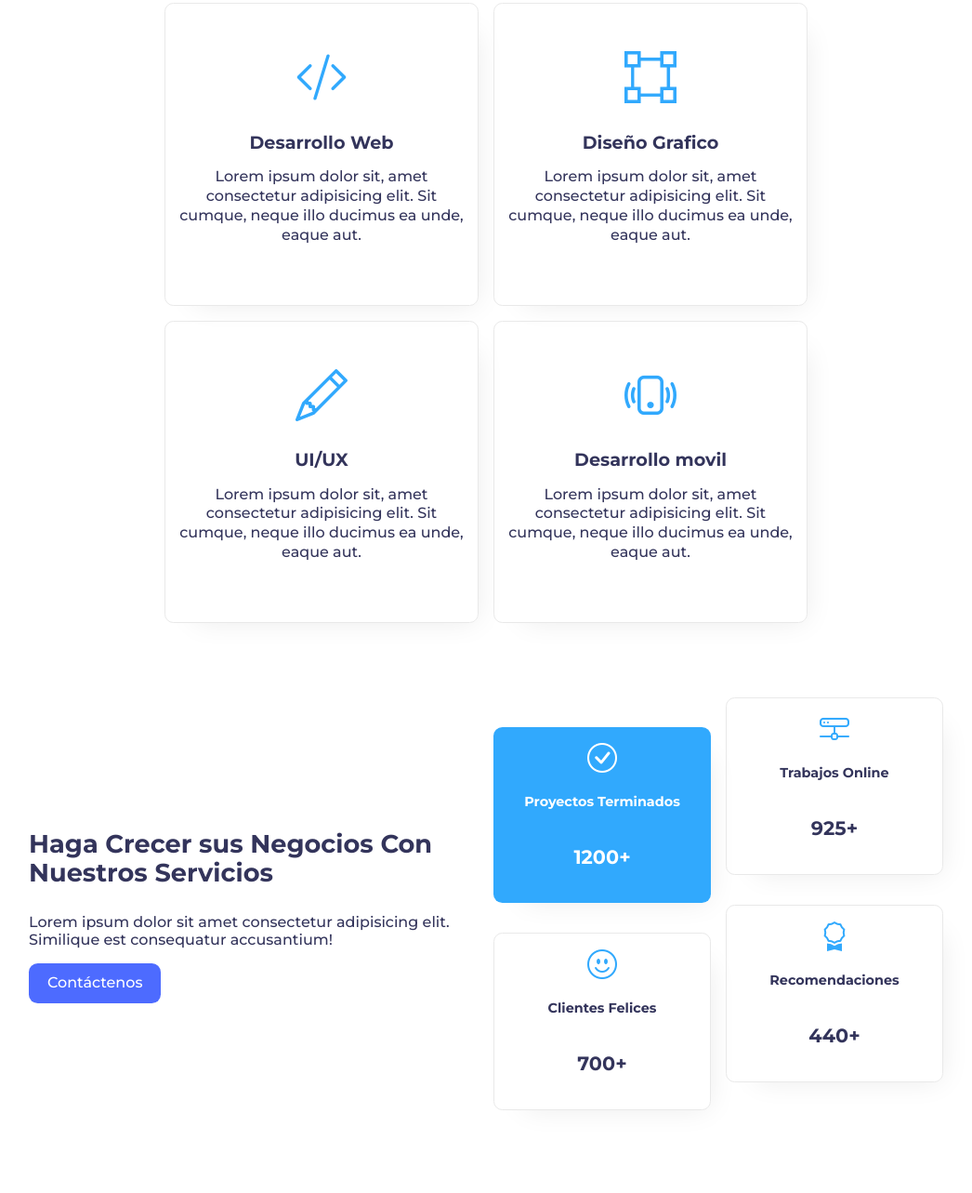
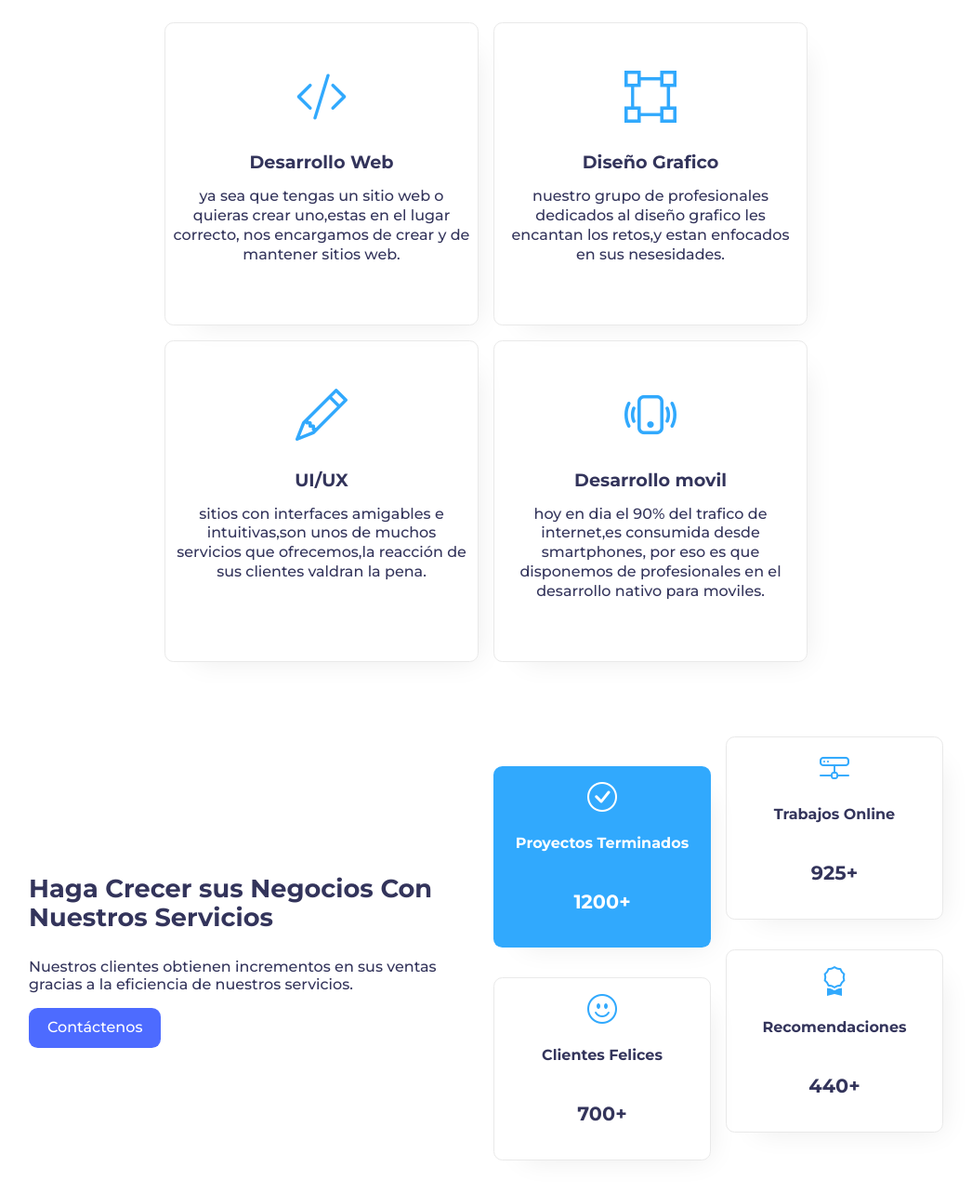
Before and after one commit to ivanretamozodev/trabajo-practico-integrador, a plain HTML site: page dist/index.html in a window 1280 px wide. Shown: the part 764-2047 px from the top of the page at 93% size, without its empty margins (117-1163 px from the left). Drawn offline with nearby package versions, Linux system fonts and the light colour scheme; no server answers.

Commit message:
removiendo lorem ipsums

```diff
--- a/dist/index.html
+++ b/dist/index.html
@@ -44,8 +44,8 @@
         <div class="hero__text">
           <h2>Encuentra la Mejor Solución Para tus Idéas</h2>
           <p>
-            Lorem, ipsum dolor sit amet consectetur adipisicing elit. Fugit est
-            dolorem ea suscipit quisquam
+            Somos un equipo de profesionales,enfocados en traerles de manera
+            eficiente las soluciones tecnologicas que usted nesesita.
           </p>
           <button>Contáctenos</button>
         </div>
@@ -189,8 +189,8 @@
             </div>
             <h4 class="services__card--title">Desarrollo Web</h4>
             <p class="services__card--paragraph">
-              Lorem ipsum dolor sit, amet consectetur adipisicing elit. Sit
-              cumque, neque illo ducimus ea unde, eaque aut.
+              ya sea que tengas un sitio web o quieras crear uno,estas en el
+              lugar correcto, nos encargamos de crear y de mantener sitios web.
             </p>
           </div>
           <div class="services__card">
@@ -199,8 +199,8 @@
             </div>
             <h4 class="services__card--title">Diseño Grafico</h4>
             <p class="services__card--paragraph">
-              Lorem ipsum dolor sit, amet consectetur adipisicing elit. Sit
-              cumque, neque illo ducimus ea unde, eaque aut.
+              nuestro grupo de profesionales dedicados al diseño grafico les
+              encantan los retos,y estan enfocados en sus nesesidades.
             </p>
           </div>
           <div class="services__card">
@@ -209,8 +209,9 @@
             </div>
             <h4 class="services__card--title">UI/UX</h4>
             <p class="services__card--paragraph">
-              Lorem ipsum dolor sit, amet consectetur adipisicing elit. Sit
-              cumque, neque illo ducimus ea unde, eaque aut.
+              sitios con interfaces amigables e intuitivas,son unos de muchos
+              servicios que ofrecemos,la reacción de sus clientes valdran la
+              pena.
             </p>
           </div>
           <div class="services__card">
@@ -219,8 +220,9 @@
             </div>
             <h4 class="services__card--title">Desarrollo movil</h4>
             <p class="services__card--paragraph">
-              Lorem ipsum dolor sit, amet consectetur adipisicing elit. Sit
-              cumque, neque illo ducimus ea unde, eaque aut.
+              hoy en dia el 90% del trafico de internet,es consumida desde
+              smartphones, por eso es que disponemos de profesionales en el
+              desarrollo nativo para moviles.
             </p>
           </div>
         </div>
@@ -232,8 +234,8 @@
             Haga Crecer sus Negocios Con Nuestros Servicios
           </h3>
           <p class="grow__text--paragraph">
-            Lorem ipsum dolor sit amet consectetur adipisicing elit. Similique
-            est consequatur accusantium!
+            Nuestros clientes obtienen incrementos en sus ventas gracias a la
+            eficiencia de nuestros servicios.
           </p>
           <div class="grow__text--button">
             <button>Contáctenos</button>
@@ -282,8 +284,8 @@
         <div class="help__text">
           <h4 class="help__text--title">Nosotros Hacemos Crecer Tu Empresa</h4>
           <p class="help__text--paragraph">
-            Lorem ipsum dolor sit amet consectetur adipisicing elit. Ex
-            molestiae dolorem mollitia!
+            ya sea producto o servicio,esta en buenas manos,somos profesionales
+            en nuestro campo. y estamos comprometidos en que su proyecto avance.
           </p>
           <div class="help__text--button">
             <button>Saber Mas</button>
@@ -294,8 +296,8 @@
       <section class="newsletter">
         <h2 class="newsletter__title">Suscribete Para Ver Nuestras Ofertas</h2>
         <p class="newsletter__paragraph">
-          Lorem ipsum dolor sit amet consectetur adipisicing elit. Eum deleniti
-          quod veritatis
+          suscribase para encontrar ofertas de nuestros servicios y tips creados
+          por nuestros profesionales.
         </p>
         <div class="newsletter__inputs">
           <form>
--- a/scss/components/_grow.component.scss
+++ b/scss/components/_grow.component.scss
@@ -53,7 +53,7 @@
     }
   }
   &__title {
-    font-size: 0.9rem;
+    font-size: 1rem;
     text-align: center;
   }
   &__numbers {
```
Also changed, not shown: dist/css/main.css, 1 other file.
